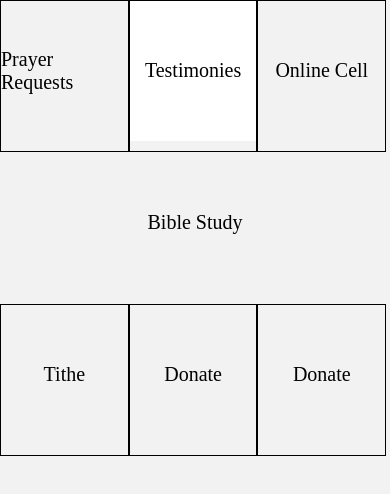
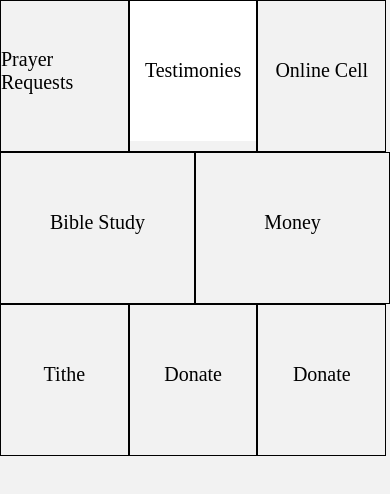
Before and after one commit to CharlesKasasira/learning-react-native, a React Native app: screen /Dashboard in a window 390 px wide. Shown: the top 494 px of the page. Built offline with nearby package versions, Linux system fonts and the light colour scheme.

Commit message:
personal money

```diff
--- a/App.js
+++ b/App.js
@@ -18,6 +18,7 @@ import DonateScreen from './screens/DonateScreen'
 import CellScreen from './screens/CellScreen'
 import TitheScreen from './screens/TitheScreen'
 import BibleScreen from './screens/BibleScreen'
+import MoneyScreen from './screens/MoneyScreen'
 
 const App = () => {
 
@@ -34,6 +35,7 @@ const App = () => {
         <Stack.Screen name='Donate' component={DonateScreen} />
         <Stack.Screen name='Online Cell' component={CellScreen} />
         <Stack.Screen name='Tithe' component={TitheScreen} />
+        <Stack.Screen name='Money' component={MoneyScreen} />
       </Stack.Navigator>
     </NavigationContainer>
   )
--- a/screens/DashboardScreen.js
+++ b/screens/DashboardScreen.js
@@ -72,8 +72,10 @@ const DashboardScreen = ({navigation}) => {
       <View
         style={{
           flex: 0.3,
+          flexDirection: 'row'
         }}
       >
+        <View style={{flex: 0.5, borderWidth: 1}}>
           <TouchableOpacity
               style={[GLOBAL_STYLES.dashboardItem]}
               onPress={() => navigation.navigate('Bible Study')}>
@@ -82,6 +84,18 @@ const DashboardScreen = ({navigation}) => {
                   GLOBAL_STYLES.dashboardFont
                 ]}>Bible Study</Text>
             </TouchableOpacity>
+        </View>
+        <View style={{flex: 0.5, borderWidth: 1}}>
+          <TouchableOpacity
+              style={[GLOBAL_STYLES.dashboardItem]}
+              onPress={() => navigation.navigate('Money')}>
+              <Text style={[
+                  GLOBAL_STYLES.dashboardItemText,
+                  GLOBAL_STYLES.dashboardFont
+                ]}>Money</Text>
+            </TouchableOpacity>
+        </View>
+
       </View>
 
       {/* third column */}
--- /dev/null
+++ b/screens/MoneyScreen.js
@@ -0,0 +1,12 @@
+import { View, Text } from 'react-native'
+import React from 'react'
+
+const MoneyScreen = () => {
+  return (
+    <View>
+      <Text>MoneyScreen</Text>
+    </View>
+  )
+}
+
+export default MoneyScreen
--- a/screens/TitheScreen.js
+++ b/screens/TitheScreen.js
@@ -1,4 +1,4 @@
-import { View, Text, Button, TextInput, Slider } from 'react-native'
+import { View, Text, Button, TextInput } from 'react-native'
 import React from 'react'
 import Overlay from '../components/shared/Overlay'
 
@@ -31,7 +31,6 @@ const TitheScreen = ({navigation}) => {
       />}
 
       <Text>hey</Text>
-      <Slider />
     </View>
   )
 }
--- a/styles/style.js
+++ b/styles/style.js
@@ -134,16 +134,17 @@ const OVERLAY_STYLES = StyleSheet.create({
     container: {
         flex: 1,
         backgroundColor: 'rgba(0, 0, 0, 0.3)',
-        justifyContent: 'center',
-        alignItems: 'center',
+        justifyContent: 'flex-end',
         height: '100%',
         width: '100%',
         position: "absolute"
     },
     contentWrapper: {
         backgroundColor: '#fff',
-        borderRadius: 10,
-        elevation: 3
+        // borderRadius: 10,
+        borderTopLeftRadius: 20,
+        borderTopRightRadius: 20,
+        // elevation: 3,
     },
     overlayHeader: {
         flexDirection: 'row',
```
Lines whose indentation alone changed are shown as unchanged.
